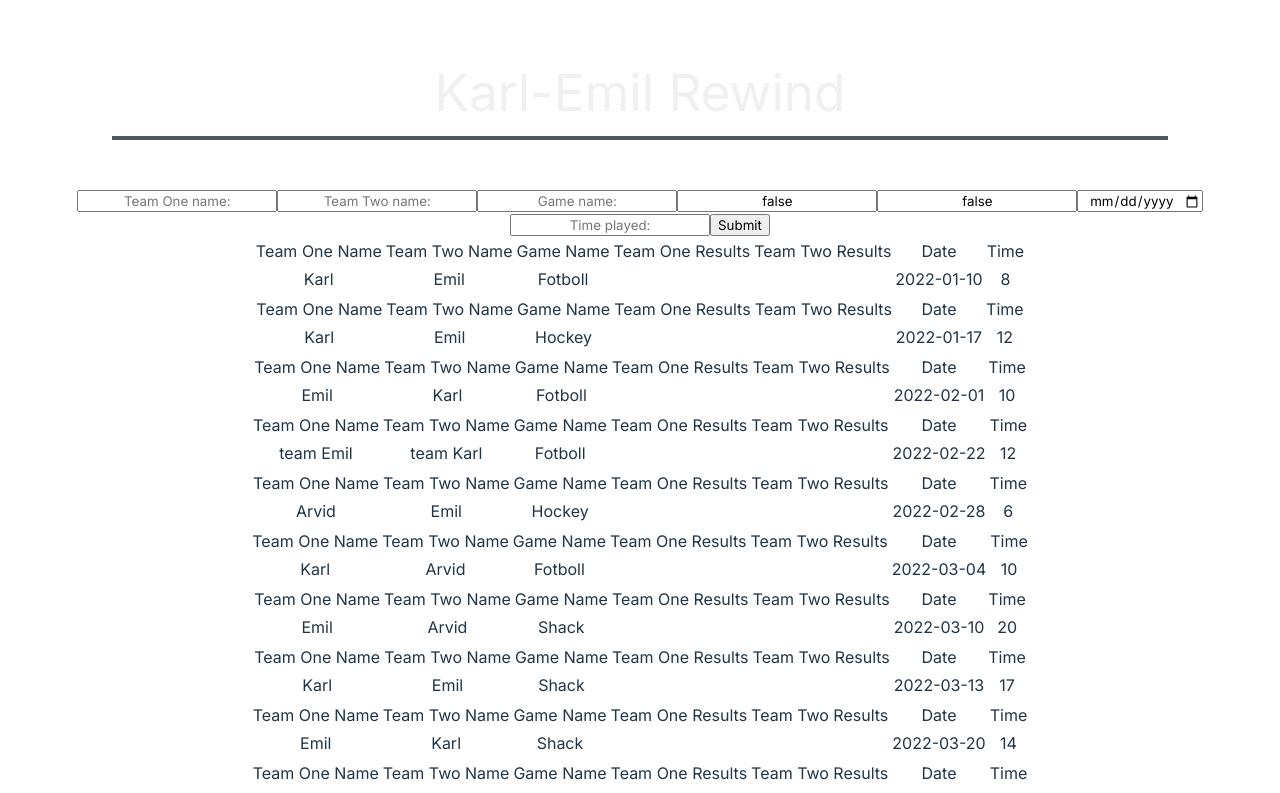
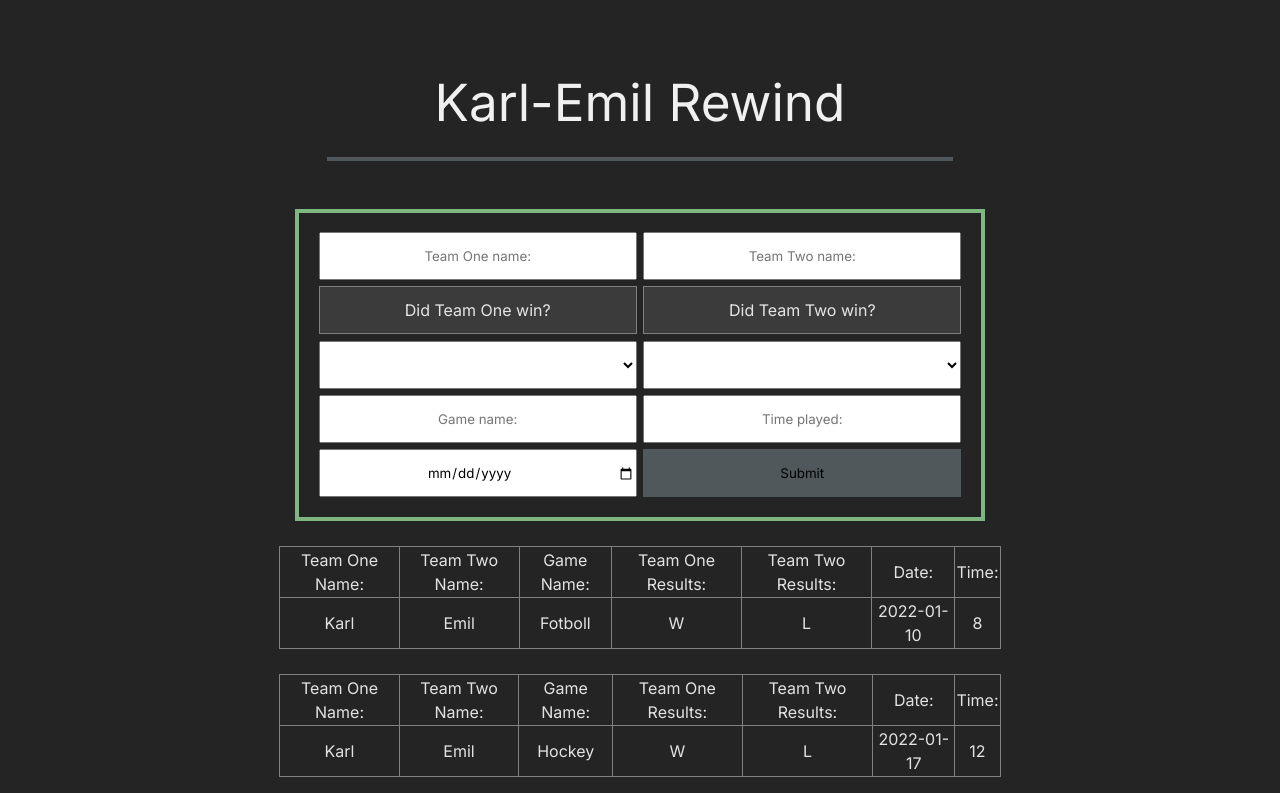
Before and after one commit to KarlEmilArvid/Karl-Emil-Rewind, a React (Vite) app: page / in a window 1280 px wide. Shown: the top 793 px of the page. Built offline with nearby package versions, Linux system fonts and the light colour scheme.

Commit message:
Form reset fix + CSS changes

```diff
--- a/src/App.scss
+++ b/src/App.scss
@@ -10,6 +10,12 @@
 }
 
 body {
+  background-color: $background;
+  margin: 0;
+  display: flex;
+  place-items: center;
+  min-width: 320px;
+  min-height: 100vh;
   overflow-x: hidden;
 }
 
@@ -21,7 +27,3 @@ body {
   margin: 0 auto;
   max-width: 90%;
 }
-
-a {
-  text-decoration: none;
-}
--- a/src/components/FormInput.tsx
+++ b/src/components/FormInput.tsx
@@ -2,6 +2,8 @@
 //onClick = spara till json
 //updatera lista från json
 //osv
+
+import './formInput.scss'
 
 interface Props {
     handleChange: any
@@ -12,14 +14,24 @@ interface Props {
 function FormInput({handleChange, formInput, handleSubmit}: Props) {
 
     return (
-        <form action="">
-            <input type="text" onChange={handleChange} value={formInput.teamOneName} name="teamOne" className="form-control"  placeholder="Team One name:" />
-            <input type="text" onChange={handleChange} value={formInput.teamTwoName} name="teamTwo" className="form-control"  placeholder="Team Two name:" />
-            <input type="text" onChange={handleChange} value={formInput.gameName} name="gameName" className="form-control" placeholder="Game name:" />
-            <input type="text" onChange={handleChange} value={formInput.teamOneResults} name="teamOneResults" className="form-control" placeholder="Did Team One win?" />
-            <input type="text" onChange={handleChange} value={formInput.teamTwoResults} name="teamTwoResults" className="form-control" placeholder="Did Team Two win=?" />
-            <input type="date" onChange={handleChange} value={formInput.date} name="date" className="form-control" placeholder="Date played:" />
-            <input type="text" onChange={handleChange} value={formInput.time} name="time" className="form-control" placeholder="Time played:" />
+        <form className="form" action="">
+            <input type="text" onChange={handleChange} value={formInput.teamOne} name="teamOne" className="teamOne"  placeholder="Team One name:" />
+            <input type="text" onChange={handleChange} value={formInput.teamTwo} name="teamTwo" className="teamTwo"  placeholder="Team Two name:" />
+            <label htmlFor="teamOneResults" className="teamOneResults">Did Team One win?</label>
+            <select onChange={handleChange} value={formInput.teamOneResults} name="teamOneResults" className="teamOneOption" id="teamOneResults">
+                <option value=""></option>
+                <option value="Win">W</option>
+                <option value="Loss">L</option>
+            </select>
+            <label htmlFor="teamTwoResults" className="teamTwoResults">Did Team Two win?</label>
+            <select onChange={handleChange} value={formInput.teamTwoResults} name="teamTwoResults" className="teamTwoOption" id="teamTwoResults">
+                <option value=""></option>
+                <option value="Win">W</option>
+                <option value="Loss">L</option>
+            </select>
+            <input type="text" onChange={handleChange} value={formInput.gameName} name="gameName" className="gameName" placeholder="Game name:" />
+            <input type="text" onChange={handleChange} value={formInput.time} name="time" className="time" placeholder="Time played:" />
+            <input type="date" onChange={handleChange} value={formInput.date} name="date" className="date" placeholder="Date played:" />
             <input type="submit" onClick={handleSubmit} className="form-button" />
         </form>
     )
--- a/src/components/GameItems.tsx
+++ b/src/components/GameItems.tsx
@@ -1,4 +1,3 @@
-
 import { Game } from '../models/data'
 
 interface Props {
--- a/src/components/GameList.tsx
+++ b/src/components/GameList.tsx
@@ -1,5 +1,6 @@
 import GameItems from "./GameItems"
 import { Game } from '../models/data'
+import './gameList.scss'
 
 interface Props {
     game: Game;
@@ -11,13 +12,13 @@ const GameList = ({ game }: Props) => {
         <table className="table">
             <thead>
                 <tr>
-                <th>Team One Name</th>
-                <th>Team Two Name</th>
-                <th>Game Name</th>
-                <th>Team One Results</th>
-                <th>Team Two Results</th>
-                <th>Date</th>
-                <th>Time</th>
+                    <th>Team One Name:</th>
+                    <th>Team Two Name:</th>
+                    <th>Game Name:</th>
+                    <th>Team One Results:</th>
+                    <th>Team Two Results:</th>
+                    <th>Date:</th>
+                    <th>Time:</th>
                 </tr>
             </thead>
             <tbody>
--- a/src/components/Main.tsx
+++ b/src/components/Main.tsx
@@ -1,4 +1,5 @@
 //formulär
+//formulär required/reset funkar ej
 //importerade funktioner
 //gör om gameList helt, spara till json, ta från json, mappa ut från json
 import { useState } from 'react'
@@ -13,30 +14,39 @@ interface Props {
 
 function Main() {
     const [game, setGame] = useState<Game[]>(jsonData.gamesPlayed);
-    const [formInput, setFormInput] = useState<FormState>(
-        {
-            teamOne: '',
-            teamTwo: '',
-            gameName: '',
-            teamOneResults: false,
-            teamTwoResults: false,
-            date: '',
-            time: ''
-        }
-    )
+    const [formInput, setFormInput] = useState<FormState>({
+        teamOne: '',
+        teamTwo: '',
+        gameName: '',
+        teamOneResults: '',
+        teamTwoResults: '',
+        date: '',
+        time: ''
+    })
 
-    const handleChange = (e: any) => {
-        const newInput = (data: any) => ({...data, [e.target.name]:e.target.value})
-        setFormInput(newInput)
+
+
+    const handleChange = (event: React.ChangeEvent<HTMLInputElement>) => {
+        event.preventDefault();
+        setFormInput({ ...formInput, [event.target.name]: event.target.value });
     }
 
-    const handleSubmit = (e: any) => {
-        e.preventDefault();
+    const handleSubmit = (event: any) => {
+        event.preventDefault();
         const checkIfEmpty = !Object.values(formInput).every(res => res === '')
-        if(checkIfEmpty) {
+        console.log(checkIfEmpty)
+        if(checkIfEmpty == true) {
             const newData = (data: any) => ([...data, formInput])
             setGame(newData)
-            const emptyInput = {teamOne: '', teamTwo: '', gameName: '', teamOneResults: false, teamTwoResults: false, date: '', time: ''}
+            const emptyInput = {
+                teamOne: '',
+                teamTwo: '',
+                gameName: '',
+                teamOneResults: '',
+                teamTwoResults: '',
+                date: '',
+                time: ''
+            }
             setFormInput(emptyInput)
         }
     }
@@ -52,3 +62,7 @@ function Main() {
 }
 
 export default Main
+
+
+//            const emptyInput = {teamOne: '', teamTwo: '', gameName: '', teamOneResults: '', teamTwoResults: '', date: '', time: ''}
+//              setFormInput(emptyInput)
--- a/src/components/formInput.scss
+++ b/src/components/formInput.scss
@@ -0,0 +1,84 @@
+@import '../models/variables';
+
+.form {
+    display: grid;
+    border: 4px solid $green-color;
+    padding: 1rem;
+    margin: 1rem;
+    grid-template-areas:
+    "teamOne teamTwo"
+    "teamOneResults teamTwoResults"
+    "teamOneOption teamTwoOption"
+    "gameName time"
+    "date submit";
+}
+
+label {
+    border: 1px solid grey;
+    display: flex;
+    justify-content: center;
+    align-items: center;
+    background-color: #3B3B3B;
+}
+
+.teamOne {
+    grid-area: teamOne;
+    margin: 0.2rem;
+    height: 3rem;
+}
+
+.teamTwo {
+    grid-area: teamTwo;
+    margin: 0.2rem;
+    height: 3rem;
+}
+
+.teamOneResults {
+    grid-area: teamOneResults;
+    margin: 0.2rem;
+    height: 3rem;
+}
+
+.teamOneOption {
+    grid-area: teamOneOption;
+    margin: 0.2rem;
+    height: 3rem;
+}
+
+.teamTwoResults {
+    grid-area: teamTwoResults;
+    margin: 0.2rem;
+    height: 3rem;
+}
+
+.teamTwoOption {
+    grid-area: teamTwoOption;
+    margin: 0.2rem;
+    height: 3rem;
+}
+
+.gameName {
+    grid-area: gameName;
+    margin: 0.2rem;
+    height: 3rem;
+}
+
+.date {
+    grid-area: date;
+    margin: 0.2rem;
+    height: 3rem;
+}
+
+.time {
+    grid-area: time;
+    margin: 0.2rem;
+    height: 3rem;
+}
+
+.form-button {
+    grid-area: submit;
+    margin: 0.2rem;
+    height: 3rem;
+    background-color: $grey-color;
+    border: 1px solid $grey-color;
+}
--- a/src/components/gameList.scss
+++ b/src/components/gameList.scss
@@ -0,0 +1,9 @@
+table, th, td {
+    border: 1px solid grey;
+}
+
+.table {
+    border-collapse: collapse;
+    margin: 25px 0;
+    font-size: 1em;
+}
--- a/src/components/header.scss
+++ b/src/components/header.scss
@@ -4,6 +4,8 @@ header {
     margin: 2rem;
     padding: 1rem;
     h1 {
+        font-size: 3.2em;
+        line-height: 1.5;
         padding: 1rem;
         color: $white-color;
     }
--- a/src/data/gamesPlayed.json
+++ b/src/data/gamesPlayed.json
@@ -4,8 +4,8 @@
             "teamOne": "Karl",
             "teamTwo": "Emil",
             "gameName": "Fotboll",
-            "teamOneResults": true,
-            "teamTwoResults": false,
+            "teamOneResults": "W",
+            "teamTwoResults": "L",
             "date": "2022-01-10",
             "time": "8",
             "id": 1
@@ -14,8 +14,8 @@
             "teamOne": "Karl",
             "teamTwo": "Emil",
             "gameName": "Hockey",
-            "teamOneResults": true,
-            "teamTwoResults": false,
+            "teamOneResults": "W",
+            "teamTwoResults": "L",
             "date": "2022-01-17",
             "time": "12",
             "id": 2
@@ -24,8 +24,8 @@
             "teamOne": "Emil",
             "teamTwo": "Karl",
             "gameName": "Fotboll",
-            "teamOneResults": true,
-            "teamTwoResults": true,
+            "teamOneResults": "W",
+            "teamTwoResults": "W",
             "date": "2022-02-01",
             "time": "10",
             "id": 3
@@ -34,8 +34,8 @@
             "teamOne": "team Emil",
             "teamTwo": "team Karl",
             "gameName": "Fotboll",
-            "teamOneResults": true,
-            "teamTwoResults": false,
+            "teamOneResults": "W",
+            "teamTwoResults": "L",
             "date": "2022-02-22",
             "time": "12",
             "id": 4
@@ -44,8 +44,8 @@
             "teamOne": "Arvid",
             "teamTwo": "Emil",
             "gameName": "Hockey",
-            "teamOneResults": false,
-            "teamTwoResults": true,
+            "teamOneResults": "L",
+            "teamTwoResults": "W",
             "date": "2022-02-28",
             "time": "6",
             "id": 5
@@ -54,8 +54,8 @@
             "teamOne": "Karl",
             "teamTwo": "Arvid",
             "gameName": "Fotboll",
-            "teamOneResults": false,
-            "teamTwoResults": true,
+            "teamOneResults": "L",
+            "teamTwoResults": "W",
             "date": "2022-03-04",
             "time": "10",
             "id": 6
@@ -64,8 +64,8 @@
             "teamOne": "Emil",
             "teamTwo": "Arvid",
             "gameName": "Shack",
-            "teamOneResults": true,
-            "teamTwoResults": false,
+            "teamOneResults": "W",
+            "teamTwoResults": "L",
             "date": "2022-03-10",
             "time": "20",
             "id": 7
@@ -74,8 +74,8 @@
             "teamOne": "Karl",
             "teamTwo": "Emil",
             "gameName": "Shack",
-            "teamOneResults": false,
-            "teamTwoResults": false,
+            "teamOneResults": "L",
+            "teamTwoResults": "L",
             "date": "2022-03-13",
             "time": "17",
             "id": 8
@@ -84,8 +84,8 @@
             "teamOne": "Emil",
             "teamTwo": "Karl",
             "gameName": "Shack",
-            "teamOneResults": true,
-            "teamTwoResults": false,
+            "teamOneResults": "W",
+            "teamTwoResults": "L",
             "date": "2022-03-20",
             "time": "14",
             "id": 9
@@ -94,8 +94,8 @@
             "teamOne": "Karl",
             "teamTwo": "Arvid",
             "gameName": "Fotboll",
-            "teamOneResults": true,
-            "teamTwoResults": false,
+            "teamOneResults": "W",
+            "teamTwoResults": "L",
             "date": "2022-03-24",
             "time": "10",
             "id": 10
--- a/src/index.css
+++ b/src/index.css
@@ -6,35 +6,12 @@
 
   color-scheme: light dark;
   color: rgba(255, 255, 255, 0.87);
-  background-color: #242424;
 
   font-synthesis: none;
   text-rendering: optimizeLegibility;
   -webkit-font-smoothing: antialiased;
   -moz-osx-font-smoothing: grayscale;
   -webkit-text-size-adjust: 100%;
-}
-
-a {
-  font-weight: 500;
-  color: #646cff;
-  text-decoration: inherit;
-}
-a:hover {
-  color: #535bf2;
-}
-
-body {
-  margin: 0;
-  display: flex;
-  place-items: center;
-  min-width: 320px;
-  min-height: 100vh;
-}
-
-h1 {
-  font-size: 3.2em;
-  line-height: 1.1;
 }
 
 button {
@@ -57,16 +34,3 @@ button:focus,
 button:focus-visible {
   outline: 4px auto -webkit-focus-ring-color;
 }
-
-@media (prefers-color-scheme: light) {
-  :root {
-    color: #213547;
-    background-color: #ffffff;
-  }
-  a:hover {
-    color: #747bff;
-  }
-  button {
-    background-color: #f9f9f9;
-  }
-}
--- a/src/models/_variables.scss
+++ b/src/models/_variables.scss
@@ -1,3 +1,4 @@
+$background: #242424;
 $grey-color: #50585b;
 $white-color: #f0f0f0;
 $blue-color: #5e9fff;
```
Also changed, not shown: src/models/data.ts (+4 -4 lines). Lines whose indentation alone changed are shown as unchanged.
